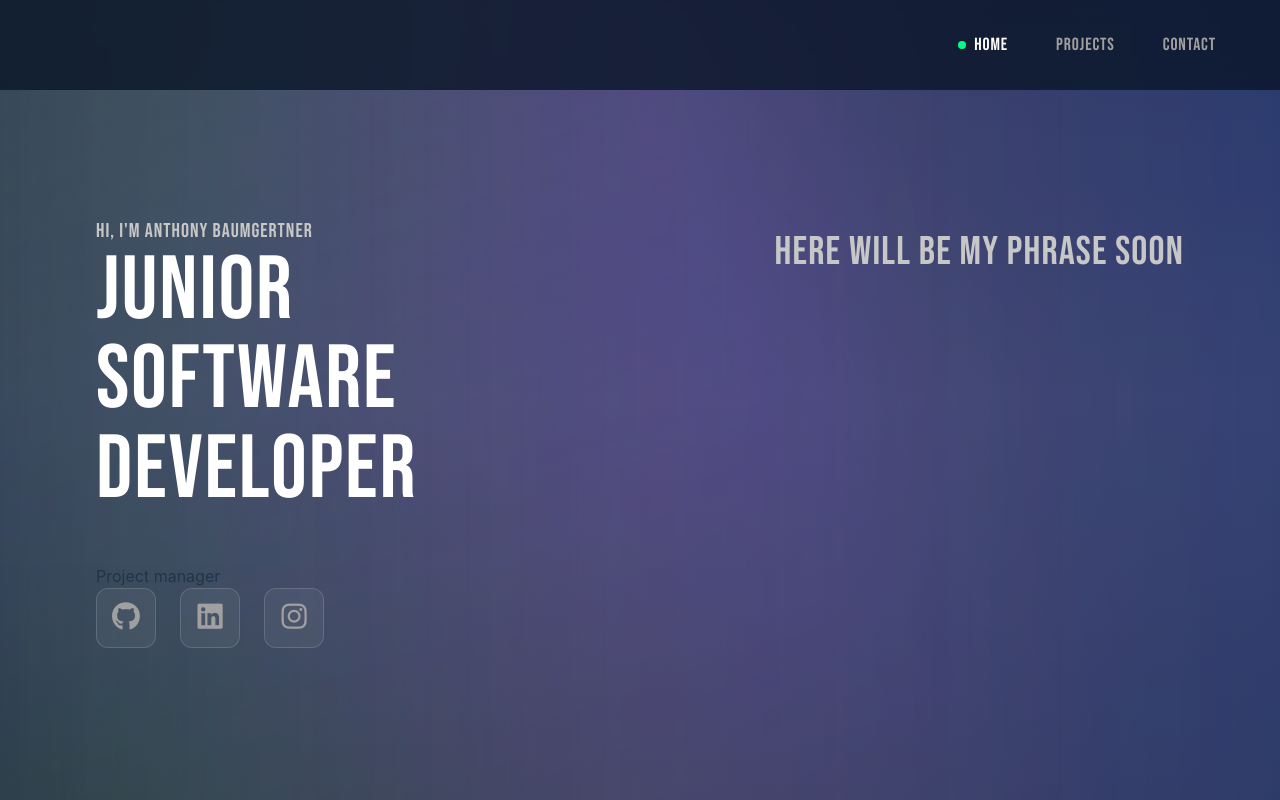
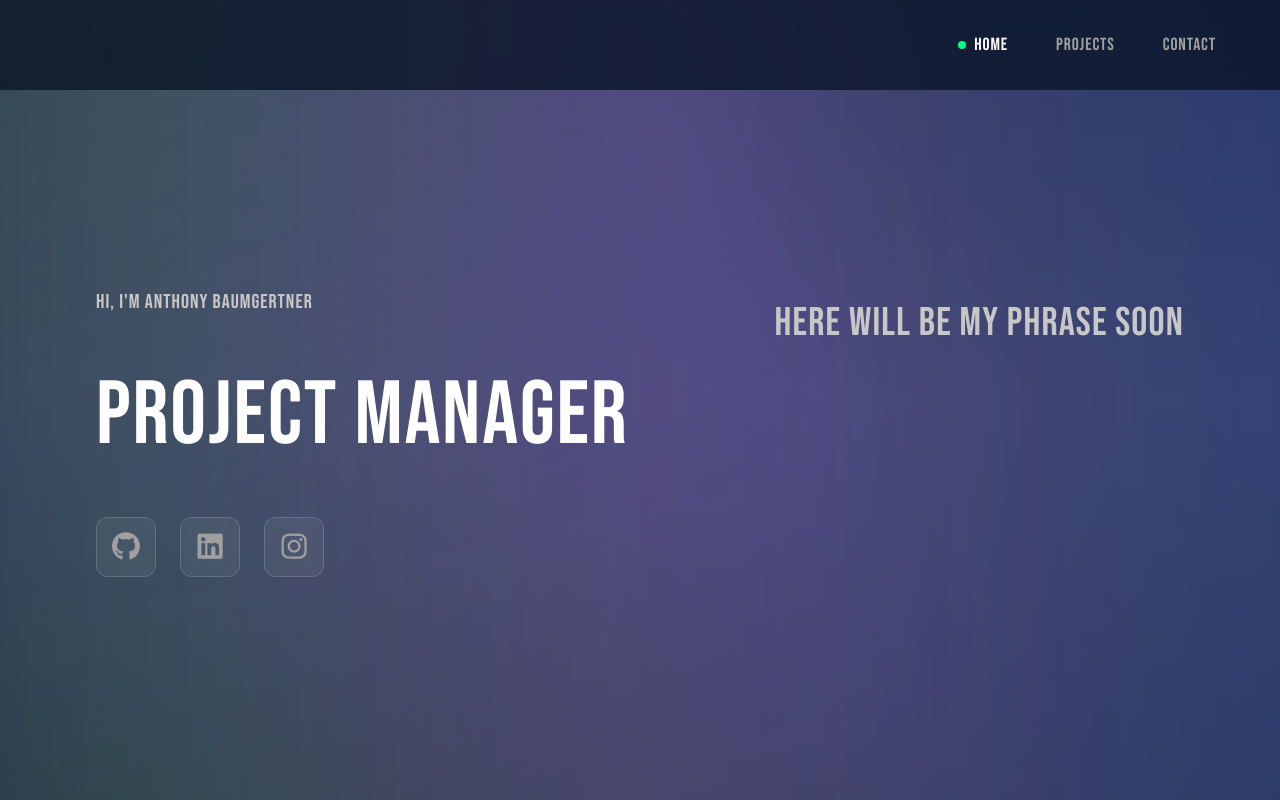
Before and after one commit to Baumyyy/Baumgertner, a React (Vite) app: page / in a window 1280 px wide. Built offline with nearby package versions, Linux system fonts and the light colour scheme.

Commit message:
Text rotator code for hero section

```diff
--- a/src/components/Hero.jsx
+++ b/src/components/Hero.jsx
@@ -1,4 +1,5 @@
 import React, { useState, useEffect } from 'react';
+import TextRotator from './TextRotator.jsx';
 import './Hero.css';
 
 const Hero = () => {
@@ -17,7 +18,7 @@ const Hero = () => {
       entries.forEach((entry) => {
         if (entry.isIntersecting) {
           const id = entry.target.getAttribute('id');
-        console.log('✅ Active section changed to:', id);
+          console.log('Active section changed to:', id);
           setActiveSection(id);
         }
       });
@@ -35,12 +36,10 @@ const Hero = () => {
     };
   }, []);
 
-
   const handleClick = (e, targetId) => {
     e.preventDefault();
 
     if (targetId === 'home') {
-    // Scrollaa aurora-containeria
       const container = document.querySelector('.aurora-container');
       if (container) {
         container.scrollTo({ top: 0, behavior: 'smooth' });
@@ -90,10 +89,7 @@ const handleClick = (e, targetId) => {
         <div className="hero-main">
           <div className="hero-left">
             <p className="hero-greeting">Hi, I'm Anthony Baumgertner</p>
-            <h1 className="hero-title">
-              Junior<br />Software<br />Developer
-            </h1>
-            <p className="hero-subtitle">Project manager</p>
+            <TextRotator />
 
             <div className="social-links">
               <a href="https://github.com/baumyyy" target="_blank" rel="noopener noreferrer" className="social-link" aria-label="GitHub">
--- /dev/null
+++ b/src/components/TextRotator.css
@@ -0,0 +1,27 @@
+.text-rotator {
+  min-height: 200px;
+  display: flex;
+  align-items: center;
+}
+
+.rotator-text {
+  font-size: clamp(3.5rem, 7vw, 6rem);
+  font-weight: 400;
+  line-height: 1;
+  color: #ffffff;
+  letter-spacing: 0.02em;
+  font-family: 'Bebas Neue', sans-serif;
+  transition: all 0.5s ease;
+}
+
+.blur-out {
+  filter: blur(20px);
+  opacity: 0;
+  transform: translateY(-20px);
+}
+
+.blur-in {
+  filter: blur(0px);
+  opacity: 1;
+  transform: translateY(0);
+}
--- /dev/null
+++ b/src/components/TextRotator.jsx
@@ -0,0 +1,38 @@
+import React, { useState, useEffect } from 'react';
+import './TextRotator.css';
+
+const TextRotator = () => {
+  const roles = [
+    'Student Software Engineer',
+    'Project Manager',
+    'Beginner Frontend Developer',
+
+  ];
+
+  const [currentIndex, setCurrentIndex] = useState(0);
+  const [isAnimating, setIsAnimating] = useState(false);
+
+  useEffect(() => {
+    const interval = setInterval(() => {
+      setIsAnimating(true);
+
+      setTimeout(() => {
+        setCurrentIndex((prev) => (prev + 1) % roles.length);
+        setIsAnimating(false);
+      }, 350); // Blur kestää 350ms
+
+    }, 3000); // Vaihda 3 sekunnin välein
+
+    return () => clearInterval(interval);
+  }, [roles.length]);
+
+  return (
+    <div className="text-rotator">
+      <h1 className={`rotator-text ${isAnimating ? 'blur-out' : 'blur-in'}`}>
+        {roles[currentIndex]}
+      </h1>
+    </div>
+  );
+};
+
+export default TextRotator;
```
Lines whose indentation alone changed are shown as unchanged.
